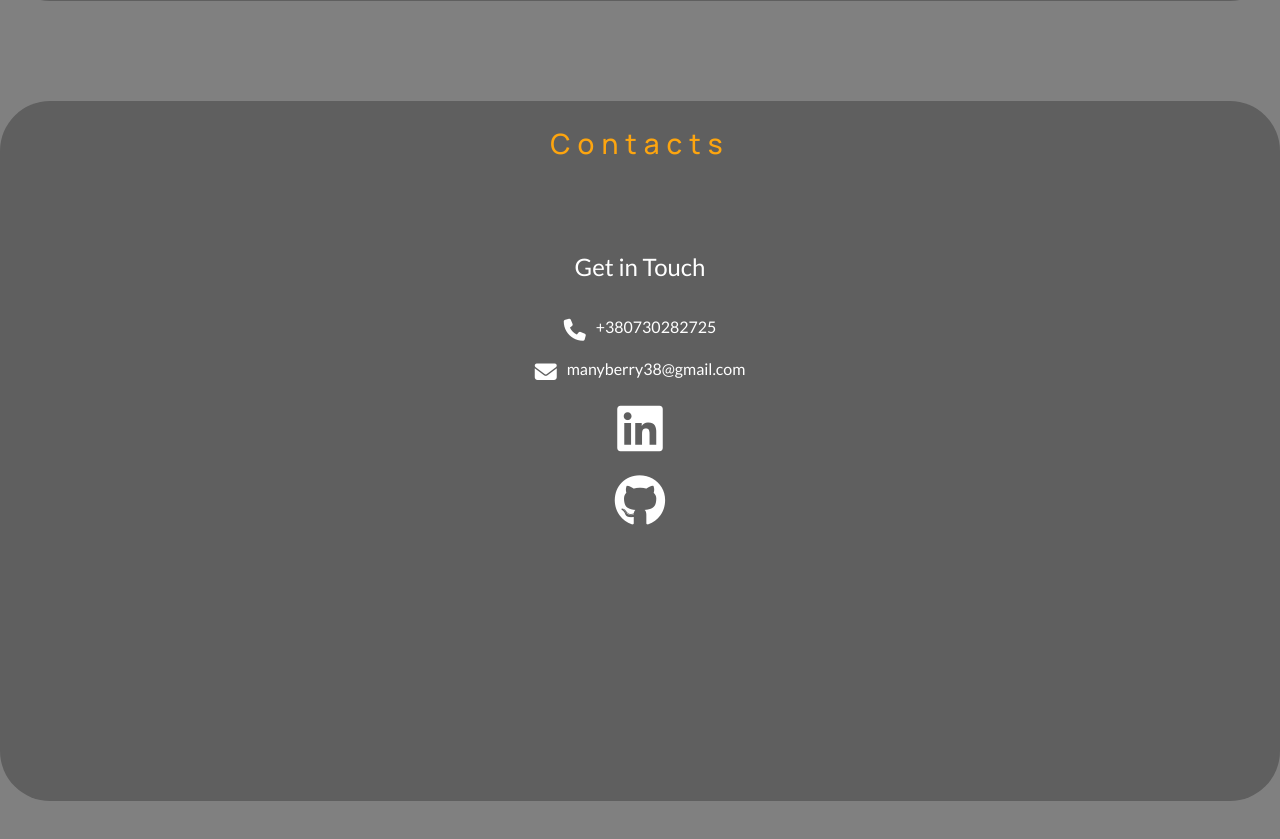
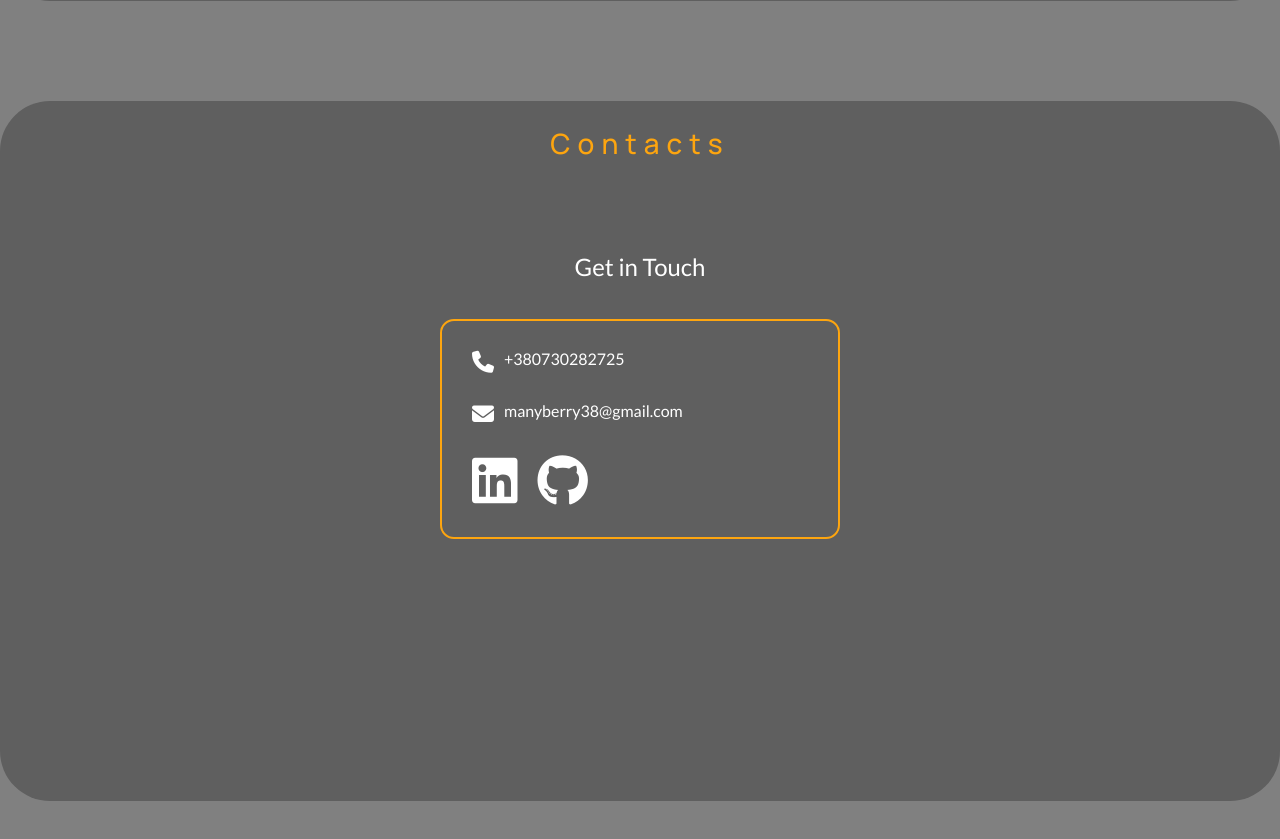
Before and after one commit to Vishenka93/Portfolio, a plain HTML site: page index.html in a window 1280 px wide. Shown: the part 2319-3158 px from the top of the page. Drawn offline with nearby package versions, Linux system fonts and the light colour scheme; a web font is replaced by a local one.

Commit message:
completed contacts

```diff
--- a/index.html
+++ b/index.html
@@ -359,11 +359,12 @@
                                     >manyberry38@gmail.com</a
                                 >
                             </div>
+                            <div class="contacts__social">
                                 <div class="contacts__item">
                                     <a
                                         href="https://www.linkedin.com/in/anton-vishneuski-9332b3188/
                                     "
-                                    class="contacts__icon"
+                                        class="contacts__icon-social"
                                         ><i class="fa-brands fa-linkedin"></i
                                     ></a>
                                 </div>
@@ -371,9 +372,10 @@
                                     <a
                                         href="https://github.com/Vishenka93
                                     "
-                                    class="contacts__icon"
-                                    ><i class="fa-brands fa-github"></i></a
-                                >
+                                        class="contacts__icon-social"
+                                        ><i class="fa-brands fa-github"></i
+                                    ></a>
+                                </div>
                             </div>
                         </div>
                     </div>
--- a/style.css
+++ b/style.css
@@ -734,36 +734,71 @@ body._lock {
     min-height: 100vh;
 }
 .contacts__container {
-    padding: 30px 0;
+    padding: 30px 5px;
     background-color: rgb(95, 95, 95);
     border-radius: 50px;
     min-height: 80vh;
+    @media (max-width: 767.98px) {
+        padding: 20px 5px;
+    }
 }
 .contacts__title {
 }
 .title {
     margin-bottom: 100px;
+    @media (max-width: 767.98px) {
+        margin-bottom: 40px;
+    }
 }
 .contacts__subtitle {
     text-align: center;
     margin-bottom: 40px;
     font-size: 24px;
+    @media (max-width: 767.98px) {
+        margin-bottom: 20px;
+    }
 }
 .contacts__items {
     display: flex;
-    /* align-items: center; */
-    align-items: center;
+    margin: 0 auto;
     flex-direction: column;
+    gap: 30px;
+    max-width: 400px;
+    border: 2px solid #fda50f;
+    padding: 30px;
+    border-radius: 14px;
+}
+.contacts__social {
+    display: flex;
     gap: 20px;
 }
 .contacts__item {
     display: flex;
+    align-items: flex-start;
 }
 .contacts__icon {
+    position: relative;
+    transition: width 0.3s ease 0s;
 }
 
+.contacts__icon:after {
+    position: absolute;
+    content: "";
+    bottom: -9px;
+    left: 0;
+    width: 0;
+    height: 3px;
+    background: #fda50f;
+    transition: width 0.3s ease 0s;
+}
 .contacts__icon:hover {
-    text-decoration: underline;
+    color: #fda50f;
+    transition: width 0.3s ease 0s;
+}
+
+.contacts__icon:hover:after {
+    width: 100%;
+    transition: width 0.3s ease 0s;
 }
 
 .fa-solid {
@@ -776,10 +811,25 @@ body._lock {
 .fa-envelope {
     font-size: 22px;
 }
+
+.contacts__item:hover .fa-solid {
+    color: #fda50f;
+}
+
 .fa-linkedin {
     font-size: 52px;
+    transition: all 0.3s ease 0s;
+}
+.fa-linkedin:hover {
+    color: #fda50f;
+    transition: all 0.3s ease 0s;
+}
+.fa-github:hover {
+    color: #fda50f;
+    transition: all 0.3s ease 0s;
 }
 
 .fa-github {
     font-size: 52px;
+    transition: all 0.3s ease 0s;
 }
```
Lines whose indentation alone changed are shown as unchanged.
